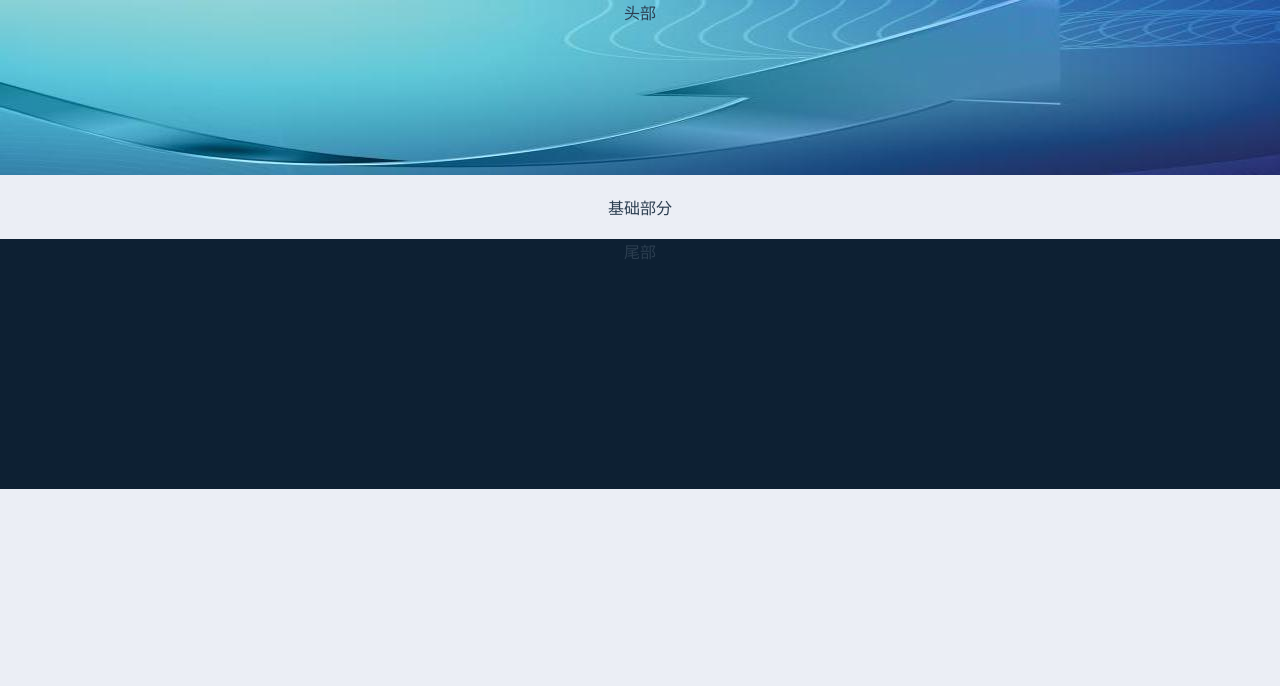
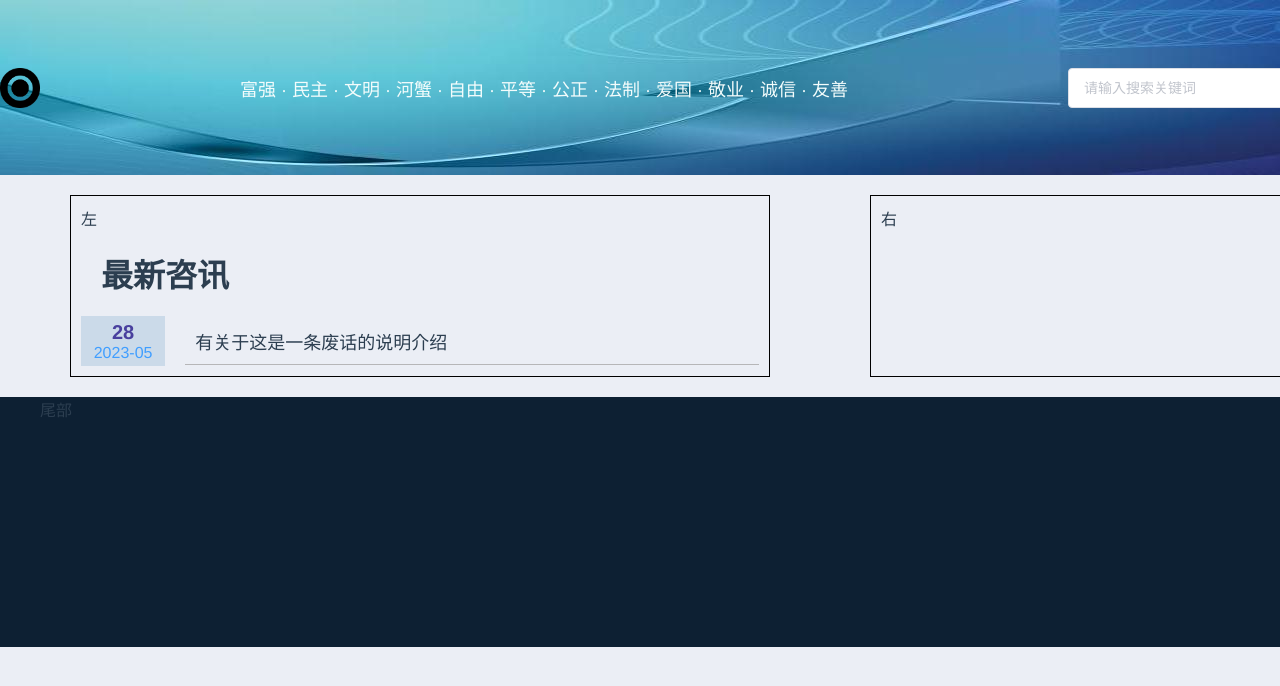
Before and after one commit to l352200/vue-test, a Vue app: page /#/home in a window 1280 px wide. Shown: the top 686 px of the page. Built offline with nearby package versions, Linux system fonts and the light colour scheme.

Commit message:
部分布局更新

```diff
--- a/src/App.vue
+++ b/src/App.vue
@@ -20,7 +20,7 @@ export default {
   font-family: Avenir, Helvetica, Arial, sans-serif;
   -webkit-font-smoothing: antialiased;
   -moz-osx-font-smoothing: grayscale;
-  text-align: center;
+  /* text-align: center; */
   color: #2c3e50;
   /* margin-top: 60px; */
 
--- a/src/layout/components/Header/index.vue
+++ b/src/layout/components/Header/index.vue
@@ -1,26 +1,66 @@
 <template>
   <div class="app-header-wrapper">
-    <div class="header-container">头部</div>
+    <div class="header-container">
+      <div class="header-inner">
+        <img class="logo-item" :src="logo" alt="测试项目">
+        <div class="text-item">富强 · 民主 · 文明 · 河蟹 · 自由 · 平等 · 公正 · 法制 · 爱国 · 敬业 · 诚信 · 友善</div>
+        <div class="search-item">
+          <el-input class="" v-model="searchItem" placeholder="请输入搜索关键词" @click="handleSearch"></el-input>
+        </div>
+        头部
+      </div>
+    </div>
   </div>
 </template>
 
 <script>
-export default {};
+import logo from '../../../assets/images/logo.jpg'
+export default {
+  data() {
+    return {
+      searchItem: "",
+      logo,
+    };
+  },
+  methods:{
+    handleSearch(){
+
+    }
+  }
+};
 </script>
 
 <style lang="scss">
-.app-header-wrapper{
-  width:100%;
+.app-header-wrapper {
+  width: 100%;
   background-color: #fff;
-  .header-container{
+  .header-container {
     width: 100%;
     height: 175px;
     background-image: url('../../../assets/images/header-bg.jpg');
-    .header-inner{
-      width: 1200px;
+    .header-inner {
+      width: 1400px;
       height: 175px;
       margin: 0 auto;
-
+      display: flex;
+      position: relative;
+      align-items: center;
+      .logo-item{
+        width:40px;
+        height: 40px;
+        margin-right:200px;
+      }
+      .text-item{
+        font-size: 18px;
+        color: rgb(243, 252, 252);
+      }
+      .search-item {
+        width: 300px;
+        margin-left: auto;
+        // position: absolute;
+        // right: -200px;
+        // top:80px;
+      }
     }
   }
 }
--- a/src/layout/index.vue
+++ b/src/layout/index.vue
@@ -25,6 +25,12 @@ export default {
   components: {
     AppHeader,
     AppFooter
+  },
+  computed:{
+    cachedViews(){
+      //需要使用缓存的组件 需要用vuex存
+      return ''
+    }
   },
   methods:{
   }
--- /dev/null
+++ b/src/views/home/components/list.vue
@@ -0,0 +1,66 @@
+<template>
+  <div class="list-container">
+    <div class="title">{{title}}</div>
+    <div class="info-item">
+      <div class="date-item">
+        <div class="day">28</div>
+        <div>2023-05</div>
+      </div>
+      <div class="text-item">
+        有关于这是一条废话的说明介绍
+      </div>
+    </div>
+  </div>
+</template>
+
+<script>
+export default {
+  props:{
+    title:{
+      type:[Number,String],
+      default:()=>'最新咨讯'
+    }
+  },
+  data(){
+    return {
+
+    }
+  }
+}
+</script>
+
+<style lang="scss" scoped>
+.list-container{
+  width: 100%;
+  .title{
+    font-size: 32px;
+    font-weight: 600;
+    margin: 20px;
+  }
+  .info-item{
+    display: flex;
+    align-items: center;
+    .date-item{
+      width: 100px;
+      height: 50px;
+      background: #cbdae9;
+      text-align: center;
+      align-items: center;
+      color:#409eff;
+      .day{
+        margin-top:5px;
+        font-size: 20px;
+        color: #49409e;
+        font-weight: 600;
+      }
+    }
+    .text-item{
+      padding: 10px;
+      font-size: 18px;
+      margin-left:20px;
+      border-bottom: 1px solid rgba(165, 164, 164, 0.753);
+      width: 100%;
+    }
+  }
+}
+</style>
--- a/src/views/home/index.vue
+++ b/src/views/home/index.vue
@@ -1,15 +1,50 @@
 <template>
-  <div class="app-container">
-    基础部分
+  <div class="app-container home-wrapper">
+    <div class="home-container">
+      <div class="home-inner">
+        <!-- 左半边布局 -->
+        <div class="left-inner">
+          左
+          <list></list>
+        </div>
+        <!-- 右半边布局 -->
+        <div class="right-inner">
+          右
+        </div>
+      </div>
+    </div>
   </div>
 </template>
 
 <script>
+import list from './components/list.vue'
 export default {
-
+  components:{
+    list
+  }
 }
 </script>
 
-<style>
-
+<style lang="scss" scoped>
+.home-wrapper {
+  width: 100%;
+  .home-container {
+    width: 1400px;
+    margin: 0 auto;
+    .home-inner{
+      display: flex;
+      justify-content: space-around;
+      .left-inner{
+        width: 700px;
+        border: 1px solid black;
+        padding: 10px;
+      }
+      .right-inner{
+        width:500px;
+        border: 1px solid black;
+        padding: 10px;
+      }
+    }
+  }
+}
 </style>
```
Also changed, not shown: src/assets/images/logo.jpg (added).
